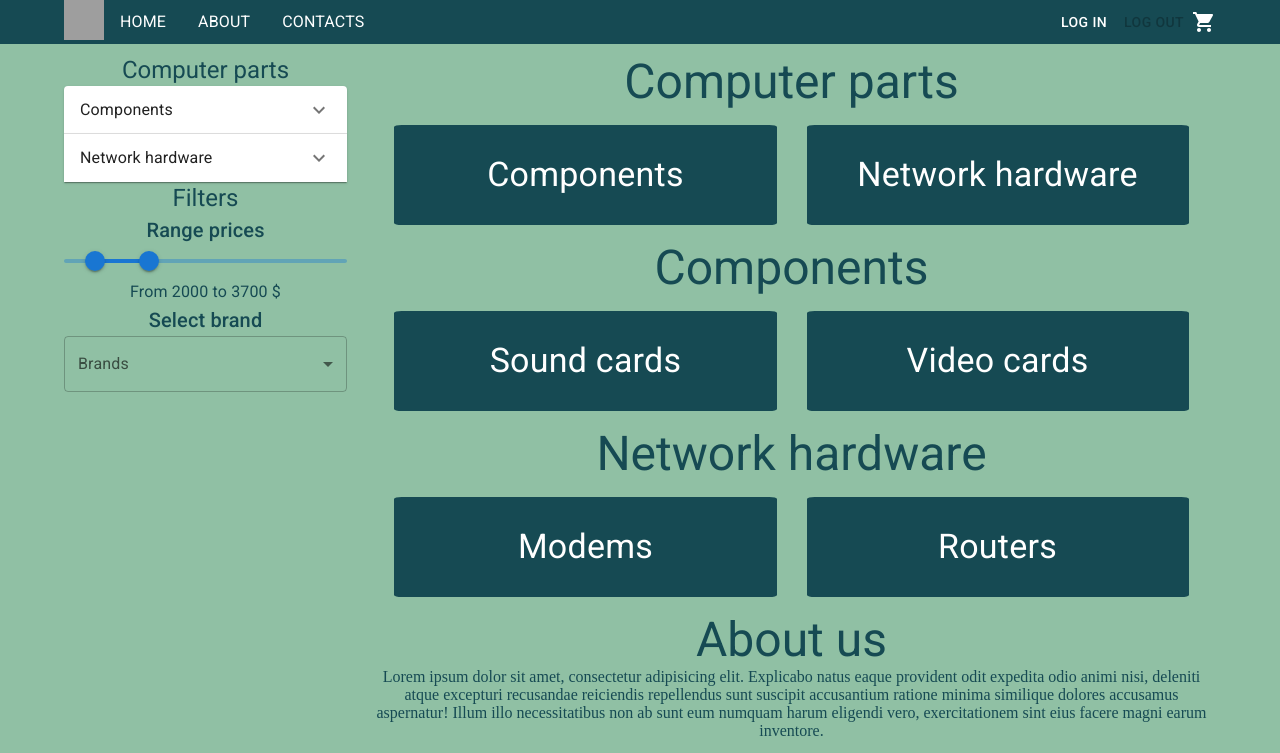
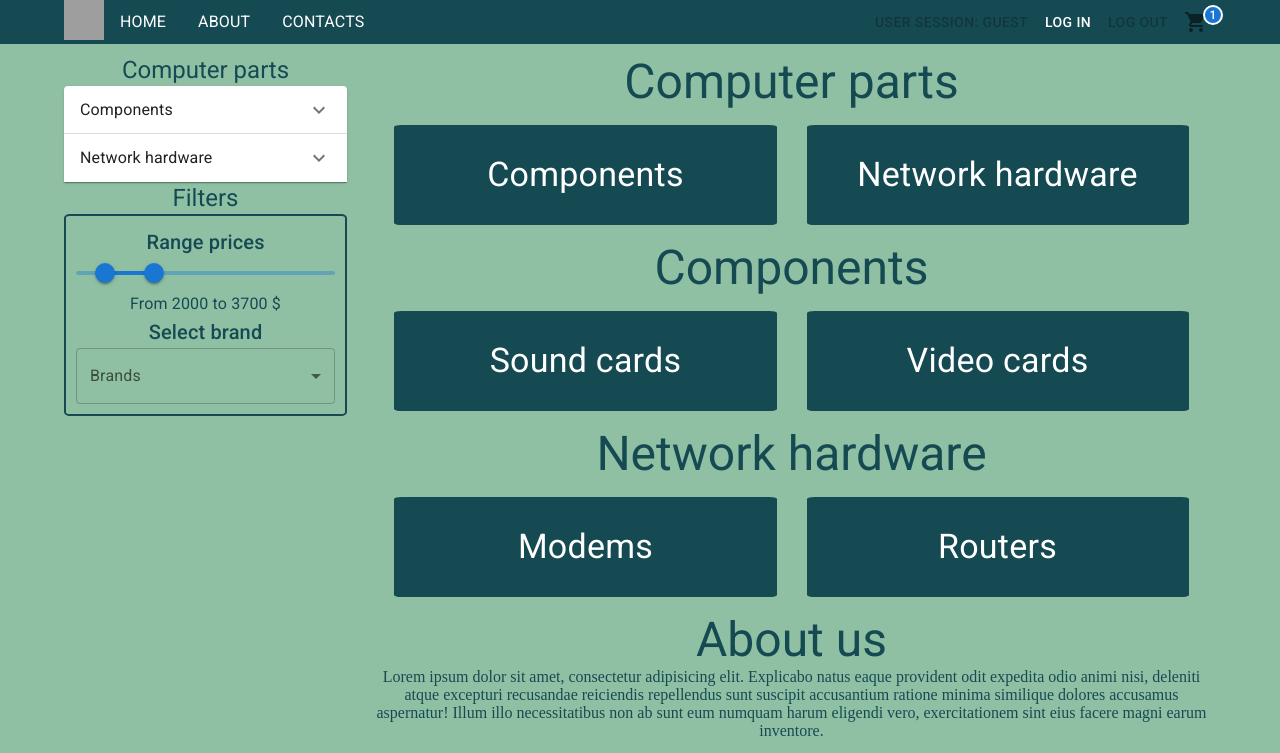
Before and after one commit to AnatoliiBass/computers-parts, a React (Create React App) app: page / in a window 1280 px wide. Shown: the top 753 px of the page. Built offline with nearby package versions, Linux system fonts and the light colour scheme; grey boxes are pictures that could not be loaded.

Commit message:
select and cart style

```diff
--- a/src/Components/Footer/Copy/Copy.module.css
+++ b/src/Components/Footer/Copy/Copy.module.css
@@ -1,3 +1,9 @@
 .copy span {
    font-style: italic;
 }
+
+@media (max-width: 800px) {
+   .copy span {
+      display: none;
+   }
+}
--- a/src/Components/Footer/Footer.js
+++ b/src/Components/Footer/Footer.js
@@ -1,4 +1,4 @@
-import { container, bg, flex, flexplus, cursor } from './Footer.module.css'
+import { container, bg, flex, flexplus, cursor, footerNav } from './Footer.module.css'
 import Logo from '../UI/Logo/Logo'
 import NavMenu from '../UI/NavMenu/NavMenu'
 import Copy from './Copy/Copy'
@@ -13,7 +13,7 @@ const Footer = () => {
             <Copy />
          </div>
          <div className={flexplus}>
-            <NavMenu />
+            <nav className={footerNav}><NavMenu /></nav>
             <div className={flexplus}>
                <FacebookIcon className={cursor} />
                <InstagramIcon className={cursor} />
@@ -21,7 +21,7 @@ const Footer = () => {
             </div>
          </div>
       </div>
-   </footer>)
+   </footer >)
 }
 
 export default Footer
--- a/src/Components/Footer/Footer.module.css
+++ b/src/Components/Footer/Footer.module.css
@@ -20,3 +20,8 @@
 .cursor {
    cursor: pointer;
 }
+@media (max-width: 800px) {
+   .footerNav {
+      display: none;
+   }
+}
--- a/src/Components/Header/Header.js
+++ b/src/Components/Header/Header.js
@@ -1,8 +1,9 @@
-import { bg, flex, container, cursor } from './Header.module.css'
+import { bg, flex, container } from './Header.module.css'
 import Logo from '../UI/Logo/Logo'
 import NavMenu from '../UI/NavMenu/NavMenu'
 import { Button } from '@mui/material'
-import ShoppingCartIcon from '@mui/icons-material/ShoppingCart';
+import Session from '../UI/Session/Session'
+import Cart from '../UI/Cart/Cart'
 const Header = () => {
    return (<header className={bg}>
       <div className={container}>
@@ -11,9 +12,12 @@ const Header = () => {
             <NavMenu />
          </div>
          <div className={flex}>
+            <Session user="Guest" />
+            {/* <Session user="UserName" />
+            <Session user="Admin" /> */}
             <Button color="inherit">Log in</Button>
             <Button color="inherit" disabled>Log out</Button>
-            <ShoppingCartIcon className={cursor} />
+            <Cart total={1} />
          </div>
       </div>
    </header>)
--- a/src/Components/Header/Header.module.css
+++ b/src/Components/Header/Header.module.css
@@ -12,6 +12,3 @@
    display: flex;
    align-items: center;
 }
-.cursor {
-   cursor: pointer;
-}
--- a/src/Components/Main/Sidebar/Sidebar.js
+++ b/src/Components/Main/Sidebar/Sidebar.js
@@ -1,4 +1,4 @@
-import { sidebar } from './Sidebar.module.css'
+import { sidebar, filter } from './Sidebar.module.css'
 import Title from '../../UI/Title/Title'
 import AccordionItems from '../../UI/AccordionItems/AccordionItems'
 import FilterPrice from '../../UI/FilterPrice/FilterPrice'
@@ -15,8 +15,10 @@ const Sidebar = () => {
          <Title size="h5" seo="h2" description="Computer parts" />
          <AccordionItems infoArray={info} />
          <Title size="h5" seo="h2" description="Filters" />
-         <FilterPrice min="1000" max="10000" />
-         <SelectItem arrBrands={arr} />
+         <div className={filter}>
+            <FilterPrice min="1000" max="10000" />
+            <SelectItem arrBrands={arr} />
+         </div>
       </section>
    )
 }
--- a/src/Components/Main/Sidebar/Sidebar.module.css
+++ b/src/Components/Main/Sidebar/Sidebar.module.css
@@ -1,3 +1,8 @@
 .sidebar {
    text-align: center;
 }
+.filter {
+   border: 2px solid rgb(22, 74, 83);
+   border-radius: 2%;
+   padding: 10px;
+}
--- /dev/null
+++ b/src/Components/UI/Cart/Cart.js
@@ -0,0 +1,25 @@
+import Badge from '@mui/material/Badge';
+import { styled } from '@mui/material/styles';
+import IconButton from '@mui/material/IconButton';
+import ShoppingCartIcon from '@mui/icons-material/ShoppingCart';
+
+const StyledBadge = styled(Badge)(({ theme }) => ({
+   '& .MuiBadge-badge': {
+      right: -5,
+      top: 5,
+      border: `2px solid ${theme.palette.background.paper}`,
+      padding: '0 4px',
+   },
+}));
+
+const Cart = ({ total }) => {
+   return (
+      <IconButton aria-label="cart">
+         <StyledBadge badgeContent={total} color="primary">
+            <ShoppingCartIcon />
+         </StyledBadge>
+      </IconButton>
+   )
+}
+
+export default Cart
--- a/src/Components/UI/FilterPrice/FilterPrice.js
+++ b/src/Components/UI/FilterPrice/FilterPrice.js
@@ -15,7 +15,7 @@ const FilterPrice = ({ min, max }) => {
       <div>
          <Title size="h6" seo="h5" description="Range prices" />
          <Slider
-            aria-label="Always visible"
+            getAriaLabel={() => 'Price range'}
             value={value}
             onChange={handleChange}
             getAriaValueText={valuetext}
--- /dev/null
+++ b/src/Components/UI/Session/Session.js
@@ -0,0 +1,9 @@
+import { Button } from "@mui/material"
+
+const Session = ({ user }) => {
+   return (
+      <Button color="inherit" disabled>User session: {user}</Button>
+   )
+}
+
+export default Session
```
